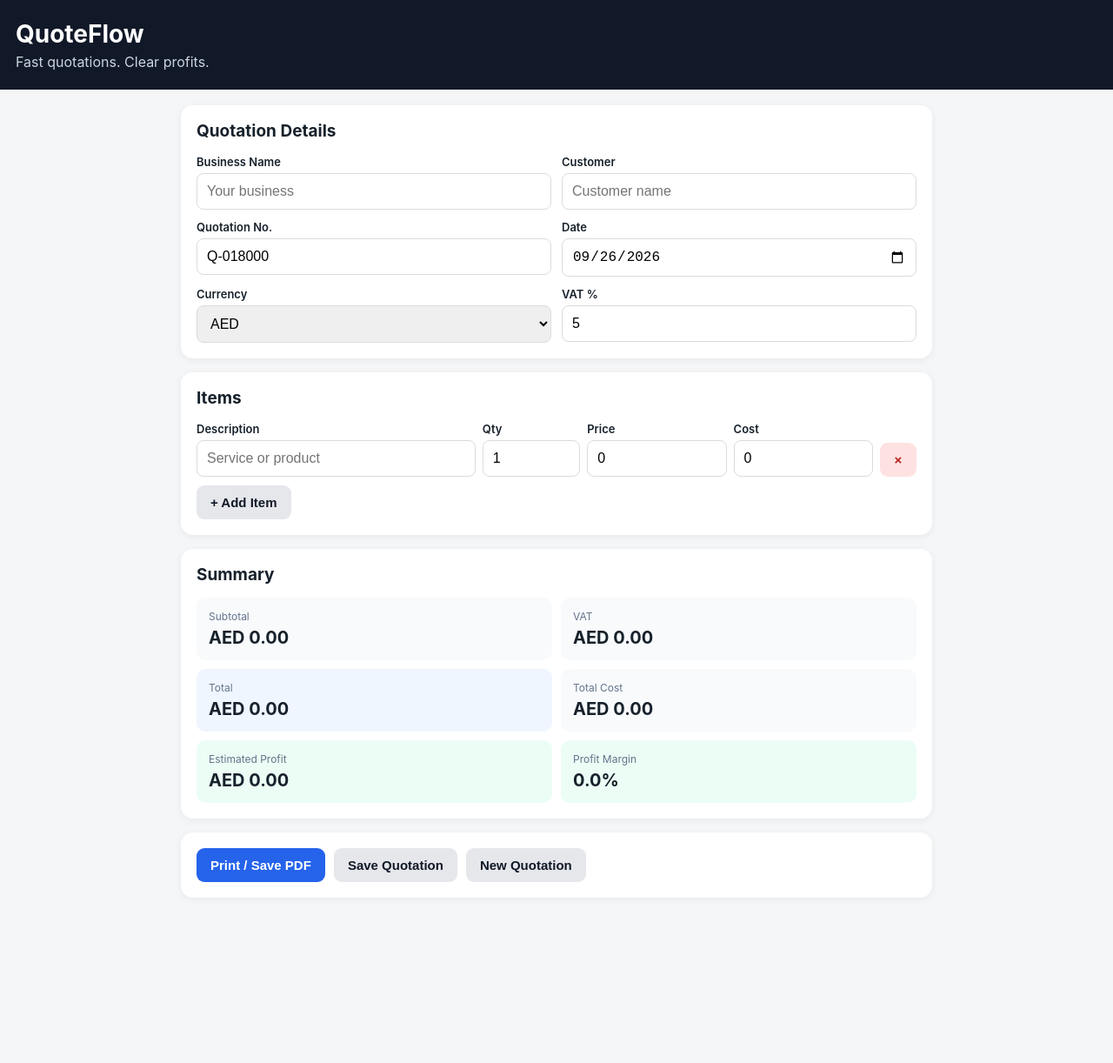
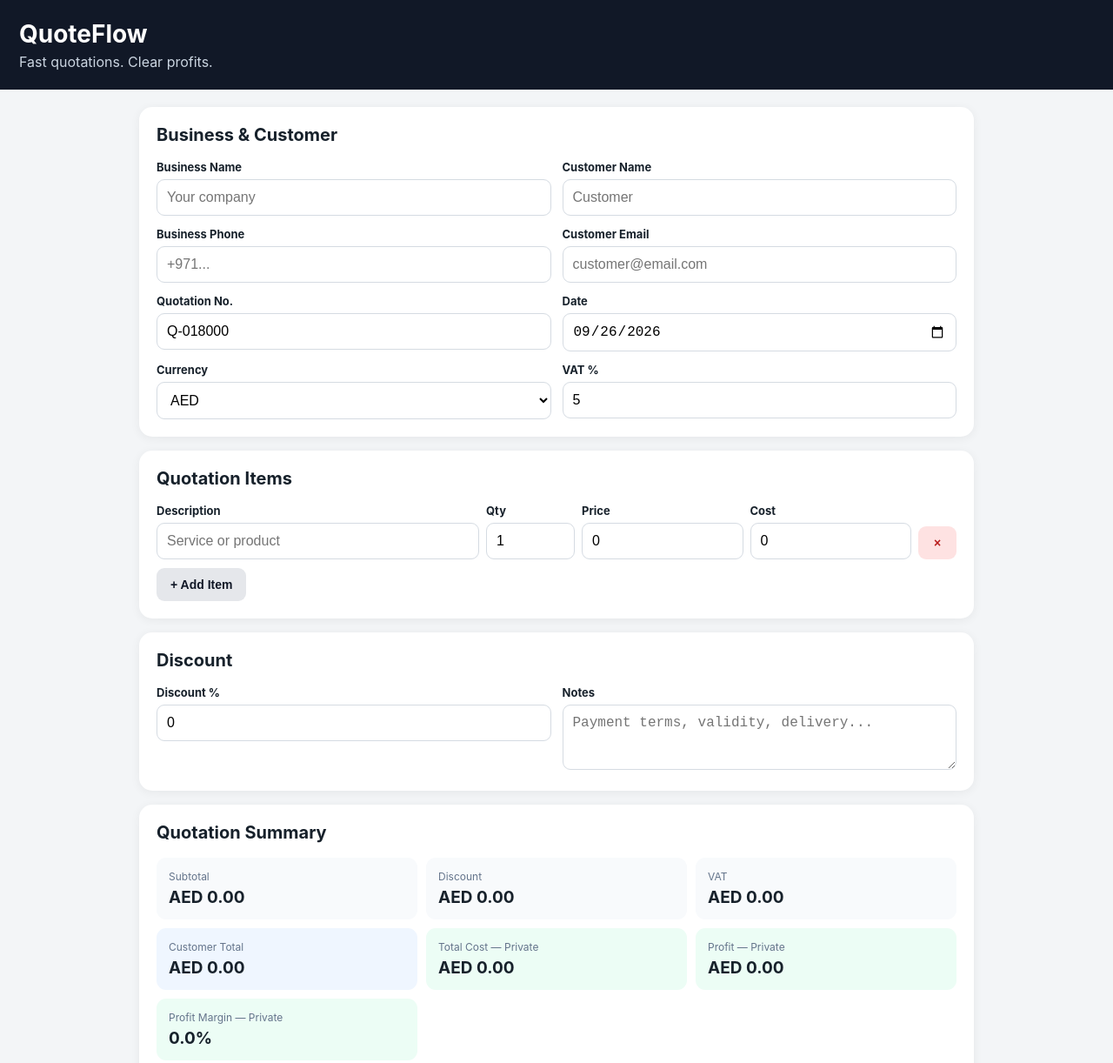
Before and after one commit to wahidqc-debug/quoteflow-app, a plain HTML site: page index.html in a window 1280 px wide. Shown: the top 1222 px of the page at 87% size. Before the commit the page ends 1066 px from the top, so only its background shows below. Drawn offline with Linux system fonts and the light colour scheme.

Commit message:
Update index.html

```diff
--- a/index.html
+++ b/index.html
@@ -2,160 +2,78 @@
 <html lang="en">
 <head>
 <meta charset="UTF-8">
-<meta name="viewport" content="width=device-width, initial-scale=1.0">
+<meta name="viewport" content="width=device-width,initial-scale=1">
 <title>QuoteFlow</title>
 
 <style>
 *{box-sizing:border-box}
-
 body{
-  margin:0;
-  font-family:-apple-system,BlinkMacSystemFont,"Segoe UI",Arial,sans-serif;
-  background:#f4f6f8;
-  color:#17212b;
+margin:0;background:#f3f5f7;color:#17212b;
+font-family:-apple-system,BlinkMacSystemFont,"Segoe UI",Arial,sans-serif
 }
-
-header{
-  background:#111827;
-  color:white;
-  padding:22px 18px;
+header{background:#111827;color:white;padding:22px}
+header h1{margin:0;font-size:28px}
+header p{margin:5px 0 0;color:#cbd5e1}
+.container{max-width:1000px;margin:auto;padding:20px}
+.card{
+background:white;border-radius:15px;padding:20px;margin-bottom:16px;
+box-shadow:0 2px 12px rgba(0,0,0,.06)
 }
-
-header h1{
-  margin:0;
-  font-size:28px;
+h2{margin:0 0 17px;font-size:20px}
+.grid{display:grid;grid-template-columns:1fr 1fr;gap:13px}
+label{display:block;font-size:13px;font-weight:700;margin-bottom:6px}
+input,select,textarea{
+width:100%;padding:11px;border:1px solid #d5dbe2;
+border-radius:9px;font-size:16px;background:white
 }
-
-header p{
-  margin:5px 0 0;
-  color:#cbd5e1;
+textarea{min-height:75px}
+.item{
+display:grid;grid-template-columns:2fr .55fr 1fr 1fr 44px;
+gap:8px;align-items:end;margin-bottom:10px
 }
-
-.container{
-  max-width:900px;
-  margin:auto;
-  padding:18px;
+button{
+border:0;border-radius:9px;padding:11px 16px;font-weight:700;
+font-size:14px;cursor:pointer
 }
-
-.card{
-  background:white;
-  border-radius:14px;
-  padding:18px;
-  margin-bottom:16px;
-  box-shadow:0 2px 10px rgba(0,0,0,.06);
+.primary{background:#2563eb;color:white}
+.secondary{background:#e5e7eb;color:#111827}
+.success{background:#059669;color:white}
+.danger{background:#fee2e2;color:#b91c1c;padding:11px}
+.actions{display:flex;gap:9px;flex-wrap:wrap}
+.summary{display:grid;grid-template-columns:repeat(3,1fr);gap:10px}
+.summary div{background:#f8fafc;border-radius:11px;padding:14px}
+.summary span{display:block;color:#64748b;font-size:12px}
+.summary strong{display:block;font-size:19px;margin-top:5px}
+.total{background:#eff6ff!important}
+.internal{background:#ecfdf5!important}
+.badge{
+display:inline-block;background:#fef3c7;color:#92400e;
+padding:5px 9px;border-radius:20px;font-size:12px;font-weight:700
 }
-
-h2{
-  margin-top:0;
-  font-size:19px;
+.saved-item{
+border:1px solid #e5e7eb;border-radius:10px;padding:12px;
+margin-top:9px;display:flex;justify-content:space-between;align-items:center
 }
-
-.grid{
-  display:grid;
-  grid-template-columns:repeat(2,1fr);
-  gap:12px;
-}
-
-label{
-  display:block;
-  font-size:13px;
-  font-weight:600;
-  margin-bottom:5px;
-}
-
-input,select{
-  width:100%;
-  padding:11px;
-  border:1px solid #d7dce1;
-  border-radius:8px;
-  font-size:16px;
-}
-
-.item{
-  display:grid;
-  grid-template-columns:2fr .7fr 1fr 1fr 42px;
-  gap:8px;
-  margin-bottom:10px;
-  align-items:end;
-}
-
-button{
-  border:0;
-  border-radius:9px;
-  padding:11px 16px;
-  font-size:15px;
-  font-weight:600;
-  cursor:pointer;
-}
-
-.primary{
-  background:#2563eb;
-  color:white;
-}
-
-.secondary{
-  background:#e5e7eb;
-  color:#111827;
-}
-
-.danger{
-  background:#fee2e2;
-  color:#b91c1c;
-  padding:11px;
-}
-
-.summary{
-  display:grid;
-  grid-template-columns:repeat(2,1fr);
-  gap:10px;
-}
-
-.summary div{
-  background:#f8fafc;
-  padding:14px;
-  border-radius:10px;
-}
-
-.summary span{
-  display:block;
-  font-size:12px;
-  color:#64748b;
-}
-
-.summary strong{
-  display:block;
-  margin-top:5px;
-  font-size:20px;
-}
-
-.total{
-  background:#eff6ff!important;
-}
-
-.profit{
-  background:#ecfdf5!important;
-}
-
-.actions{
-  display:flex;
-  gap:10px;
-  flex-wrap:wrap;
-}
+.small{font-size:12px;color:#64748b}
 
 @media(max-width:700px){
-  .grid{grid-template-columns:1fr}
-  .item{
-    grid-template-columns:1fr 1fr;
-    padding-bottom:15px;
-    border-bottom:1px solid #eee;
-  }
-  .summary{grid-template-columns:1fr 1fr}
+.grid{grid-template-columns:1fr}
+.item{grid-template-columns:1fr 1fr}
+.summary{grid-template-columns:1fr 1fr}
 }
 
 @media print{
-  body{background:white}
-  .no-print{display:none!important}
-  .card{box-shadow:none;border:1px solid #ddd}
+body{background:white}
+.no-print,.internal-only{display:none!important}
+.container{max-width:none;padding:0}
+.card{box-shadow:none;border:0;padding:10px}
+header{background:white;color:#111827;padding:10px 10px 20px}
+header p{color:#555}
+input,select,textarea{
+border:0;padding:3px;background:white;appearance:none
+}
+.item{grid-template-columns:2fr .5fr 1fr}
+.cost-column,.delete-column{display:none!important}
 }
 </style>
 </head>
@@ -163,25 +81,34 @@ button{
 <body>
 
 <header>
-  <h1>QuoteFlow</h1>
-  <p>Fast quotations. Clear profits.</p>
+<h1>QuoteFlow</h1>
+<p>Fast quotations. Clear profits.</p>
 </header>
 
 <div class="container">
 
 <div class="card">
-<h2>Quotation Details</h2>
+<h2>Business & Customer</h2>
 
 <div class="grid">
-
 <div>
 <label>Business Name</label>
-<input id="business" placeholder="Your business">
+<input id="business" placeholder="Your company">
 </div>
 
 <div>
-<label>Customer</label>
-<input id="customer" placeholder="Customer name">
+<label>Customer Name</label>
+<input id="customer" placeholder="Customer">
+</div>
+
+<div>
+<label>Business Phone</label>
+<input id="phone" placeholder="+971...">
+</div>
+
+<div>
+<label>Customer Email</label>
+<input id="email" type="email" placeholder="customer@email.com">
 </div>
 
 <div>
@@ -210,73 +137,93 @@ button{
 <label>VAT %</label>
 <input id="vat" type="number" value="5" oninput="calculate()">
 </div>
-
 </div>
 </div>
 
 
 <div class="card">
-
-<h2>Items</h2>
+<h2>Quotation Items</h2>
 
 <div id="items"></div>
 
-<button class="secondary no-print" onclick="addItem()">
-+ Add Item
-</button>
-
+<button class="secondary no-print" onclick="addItem()">+ Add Item</button>
 </div>
 
 
 <div class="card">
+<h2>Discount</h2>
 
-<h2>Summary</h2>
+<div class="grid">
+<div>
+<label>Discount %</label>
+<input id="discount" type="number" value="0" min="0" max="100"
+oninput="calculate()">
+</div>
+
+<div>
+<label>Notes</label>
+<textarea id="notes" placeholder="Payment terms, validity, delivery..."></textarea>
+</div>
+</div>
+</div>
+
+
+<div class="card">
+<h2>Quotation Summary</h2>
 
 <div class="summary">
 
 <div>
 <span>Subtotal</span>
-<strong id="subtotal">0.00</strong>
+<strong id="subtotal">AED 0.00</strong>
+</div>
+
+<div>
+<span>Discount</span>
+<strong id="discountAmount">AED 0.00</strong>
 </div>
 
 <div>
 <span>VAT</span>
-<strong id="vatAmount">0.00</strong>
+<strong id="vatAmount">AED 0.00</strong>
 </div>
 
 <div class="total">
-<span>Total</span>
-<strong id="total">0.00</strong>
+<span>Customer Total</span>
+<strong id="total">AED 0.00</strong>
 </div>
 
-<div>
-<span>Total Cost</span>
-<strong id="cost">0.00</strong>
+<div class="internal internal-only">
+<span>Total Cost — Private</span>
+<strong id="cost">AED 0.00</strong>
 </div>
 
-<div class="profit">
-<span>Estimated Profit</span>
-<strong id="profit">0.00</strong>
+<div class="internal internal-only">
+<span>Profit — Private</span>
+<strong id="profit">AED 0.00</strong>
 </div>
 
-<div class="profit">
-<span>Profit Margin</span>
+<div class="internal internal-only">
+<span>Profit Margin — Private</span>
 <strong id="margin">0%</strong>
 </div>
 
 </div>
+
+<p class="internal-only">
+<span class="badge">Private figures are not printed on customer quotation</span>
+</p>
 </div>
 
 
 <div class="card no-print">
-
 <div class="actions">
 
 <button class="primary" onclick="window.print()">
-Print / Save PDF
+Customer PDF / Print
 </button>
 
-<button class="secondary" onclick="saveQuote()">
+<button class="success" onclick="saveQuote()">
 Save Quotation
 </button>
 
@@ -285,7 +232,14 @@ New Quotation
 </button>
 
 </div>
+</div>
 
+
+<div class="card no-print">
+<h2>Saved Quotations</h2>
+<div id="savedQuotes">
+<p class="small">No saved quotations yet.</p>
+</div>
 </div>
 
 </div>
@@ -293,50 +247,59 @@ New Quotation
 
 <script>
 
-let itemCount=0;
+function localDate(){
+const d=new Date();
+const y=d.getFullYear();
+const m=String(d.getMonth()+1).padStart(2,"0");
+const day=String(d.getDate()).padStart(2,"0");
+return `${y}-${m}-${day}`;
+}
 
-document.getElementById("date").valueAsDate=new Date();
+document.getElementById("date").value=localDate();
 
-document.getElementById("quoteNo").value=
-"Q-"+Date.now().toString().slice(-6);
+function generateQuoteNo(){
+return "Q-"+Date.now().toString().slice(-6);
+}
+
+document.getElementById("quoteNo").value=generateQuoteNo();
 
 
-function addItem(description="",qty=1,price=0,cost=0){
+function addItem(desc="",qty=1,price=0,cost=0){
 
-itemCount++;
+const row=document.createElement("div");
+row.className="item";
 
-const div=document.createElement("div");
-
-div.className="item";
-
-div.innerHTML=`
-
+row.innerHTML=`
 <div>
 <label>Description</label>
-<input class="desc" value="${description}" placeholder="Service or product">
+<input class="desc" placeholder="Service or product">
 </div>
 
 <div>
 <label>Qty</label>
-<input class="qty" type="number" value="${qty}" min="0" oninput="calculate()">
+<input class="qty" type="number" value="${qty}" min="0"
+oninput="calculate()">
 </div>
 
 <div>
 <label>Price</label>
-<input class="price" type="number" value="${price}" min="0" step="0.01" oninput="calculate()">
+<input class="price" type="number" value="${price}" min="0"
+step="0.01" oninput="calculate()">
 </div>
 
-<div>
+<div class="cost-column internal-only">
 <label>Cost</label>
-<input class="itemCost" type="number" value="${cost}" min="0" step="0.01" oninput="calculate()">
+<input class="itemCost" type="number" value="${cost}" min="0"
+step="0.01" oninput="calculate()">
 </div>
 
-<button class="danger no-print" onclick="this.parentElement.remove();calculate()">×</button>
-
+<button class="danger delete-column no-print"
+onclick="this.parentElement.remove();calculate()">×</button>
 `;
 
-document.getElementById("items").appendChild(div);
+row.querySelector(".desc").value=desc;
 
+document.getElementById("items").appendChild(row);
 calculate();
 }
 
@@ -346,85 +309,236 @@ function calculate(){
 let subtotal=0;
 let totalCost=0;
 
-document.querySelectorAll(".item").forEach(item=>{
+document.querySelectorAll(".item").forEach(row=>{
 
-const qty=parseFloat(item.querySelector(".qty").value)||0;
-const price=parseFloat(item.querySelector(".price").value)||0;
-const cost=parseFloat(item.querySelector(".itemCost").value)||0;
+const qty=parseFloat(row.querySelector(".qty").value)||0;
+const price=parseFloat(row.querySelector(".price").value)||0;
+const cost=parseFloat(row.querySelector(".itemCost")?.value)||0;
 
 subtotal+=qty*price;
 totalCost+=qty*cost;
 
 });
 
+const discountRate=
+parseFloat(document.getElementById("discount").value)||0;
+
+const discountAmount=subtotal*(discountRate/100);
+
+const afterDiscount=subtotal-discountAmount;
+
 const vatRate=parseFloat(document.getElementById("vat").value)||0;
 
-const vatAmount=subtotal*(vatRate/100);
+const vatAmount=afterDiscount*(vatRate/100);
 
-const total=subtotal+vatAmount;
+const total=afterDiscount+vatAmount;
 
-const profit=subtotal-totalCost;
+const profit=afterDiscount-totalCost;
 
-const margin=subtotal>0?(profit/subtotal)*100:0;
+const margin=afterDiscount>0 ?
+(profit/afterDiscount)*100 : 0;
 
-const currency=document.getElementById("currency").value;
+const cur=document.getElementById("currency").value;
 
-document.getElementById("subtotal").innerText=
-currency+" "+subtotal.toFixed(2);
+function money(v){
+return cur+" "+v.toFixed(2);
+}
 
-document.getElementById("vatAmount").innerText=
-currency+" "+vatAmount.toFixed(2);
+document.getElementById("subtotal").textContent=money(subtotal);
+document.getElementById("discountAmount").textContent=money(discountAmount);
+document.getElementById("vatAmount").textContent=money(vatAmount);
+document.getElementById("total").textContent=money(total);
+document.getElementById("cost").textContent=money(totalCost);
+document.getElementById("profit").textContent=money(profit);
+document.getElementById("margin").textContent=margin.toFixed(1)+"%";
+}
 
-document.getElementById("total").innerText=
-currency+" "+total.toFixed(2);
 
-document.getElementById("cost").innerText=
-currency+" "+totalCost.toFixed(2);
+function getQuoteData(){
 
-document.getElementById("profit").innerText=
-currency+" "+profit.toFixed(2);
+const items=[];
 
-document.getElementById("margin").innerText=
-margin.toFixed(1)+"%";
+document.querySelectorAll(".item").forEach(row=>{
+
+items.push({
+desc:row.querySelector(".desc").value,
+qty:row.querySelector(".qty").value,
+price:row.querySelector(".price").value,
+cost:row.querySelector(".itemCost")?.value||0
+});
+
+});
+
+return{
+business:document.getElementById("business").value,
+customer:document.getElementById("customer").value,
+phone:document.getElementById("phone").value,
+email:document.getElementById("email").value,
+quoteNo:document.getElementById("quoteNo").value,
+date:document.getElementById("date").value,
+currency:document.getElementById("currency").value,
+vat:document.getElementById("vat").value,
+discount:document.getElementById("discount").value,
+notes:document.getElementById("notes").value,
+items:items
+};
 
 }
 
 
 function saveQuote(){
 
-const data={
-business:document.getElementById("business").value,
-customer:document.getElementById("customer").value,
-quoteNo:document.getElementById("quoteNo").value,
-date:document.getElementById("date").value,
-currency:document.getElementById("currency").value,
-vat:document.getElementById("vat").value
-};
+const q=getQuoteData();
 
-localStorage.setItem("quoteflow-last",JSON.stringify(data));
+if(!q.customer.trim()){
+alert("Please enter customer name.");
+return;
+}
 
-alert("Quotation saved on this device.");
+let saved=JSON.parse(localStorage.getItem("quoteflow-quotes")||"[]");
 
+const existing=saved.findIndex(x=>x.quoteNo===q.quoteNo);
+
+if(existing>=0){
+saved[existing]=q;
+}else{
+saved.unshift(q);
+}
+
+localStorage.setItem("quoteflow-quotes",JSON.stringify(saved));
+
+renderSaved();
+
+alert("Quotation saved.");
+}
+
+
+function renderSaved(){
+
+const box=document.getElementById("savedQuotes");
+
+const saved=
+JSON.parse(localStorage.getItem("quoteflow-quotes")||"[]");
+
+if(!saved.length){
+box.innerHTML='<p class="small">No saved quotations yet.</p>';
+return;
+}
+
+box.innerHTML="";
+
+saved.forEach((q,index)=>{
+
+const div=document.createElement("div");
+div.className="saved-item";
+
+const info=document.createElement("div");
+
+const strong=document.createElement("strong");
+strong.textContent=q.customer || "Unnamed customer";
+
+const meta=document.createElement("div");
+meta.className="small";
+meta.textContent=(q.quoteNo || "")+" • "+(q.date || "");
+
+info.appendChild(strong);
+info.appendChild(meta);
+
+const controls=document.createElement("div");
+
+const openBtn=document.createElement("button");
+openBtn.className="secondary";
+openBtn.textContent="Open";
+openBtn.onclick=()=>loadQuote(index);
+
+const deleteBtn=document.createElement("button");
+deleteBtn.className="danger";
+deleteBtn.textContent="Delete";
+deleteBtn.style.marginLeft="5px";
+deleteBtn.onclick=()=>deleteQuote(index);
+
+controls.appendChild(openBtn);
+controls.appendChild(deleteBtn);
+
+div.appendChild(info);
+div.appendChild(controls);
+
+box.appendChild(div);
+
+});
+}
+
+
+function loadQuote(index){
+
+const saved=
+JSON.parse(localStorage.getItem("quoteflow-quotes")||"[]");
+
+const q=saved[index];
+
+if(!q)return;
+
+document.getElementById("business").value=q.business||"";
+document.getElementById("customer").value=q.customer||"";
+document.getElementById("phone").value=q.phone||"";
+document.getElementById("email").value=q.email||"";
+document.getElementById("quoteNo").value=q.quoteNo||"";
+document.getElementById("date").value=q.date||localDate();
+document.getElementById("currency").value=q.currency||"AED";
+document.getElementById("vat").value=q.vat||0;
+document.getElementById("discount").value=q.discount||0;
+document.getElementById("notes").value=q.notes||"";
+
+document.getElementById("items").innerHTML="";
+
+(q.items||[]).forEach(i=>
+addItem(i.desc,i.qty,i.price,i.cost)
+);
+
+if(!(q.items||[]).length)addItem();
+
+calculate();
+
+window.scrollTo({top:0,behavior:"smooth"});
+}
+
+
+function deleteQuote(index){
+
+if(!confirm("Delete this quotation?"))return;
+
+let saved=
+JSON.parse(localStorage.getItem("quoteflow-quotes")||"[]");
+
+saved.splice(index,1);
+
+localStorage.setItem("quoteflow-quotes",JSON.stringify(saved));
+
+renderSaved();
 }
 
 
 function newQuote(){
 
-if(!confirm("Create a new quotation?")) return;
+if(!confirm("Start a new quotation?"))return;
 
 document.getElementById("customer").value="";
-
-document.getElementById("quoteNo").value=
-"Q-"+Date.now().toString().slice(-6);
-
+document.getElementById("email").value="";
+document.getElementById("quoteNo").value=generateQuoteNo();
+document.getElementById("date").value=localDate();
+document.getElementById("discount").value=0;
+document.getElementById("notes").value="";
 document.getElementById("items").innerHTML="";
 
 addItem();
+calculate();
 
+window.scrollTo({top:0,behavior:"smooth"});
 }
 
 
 addItem();
+renderSaved();
 
 </script>
 
```
